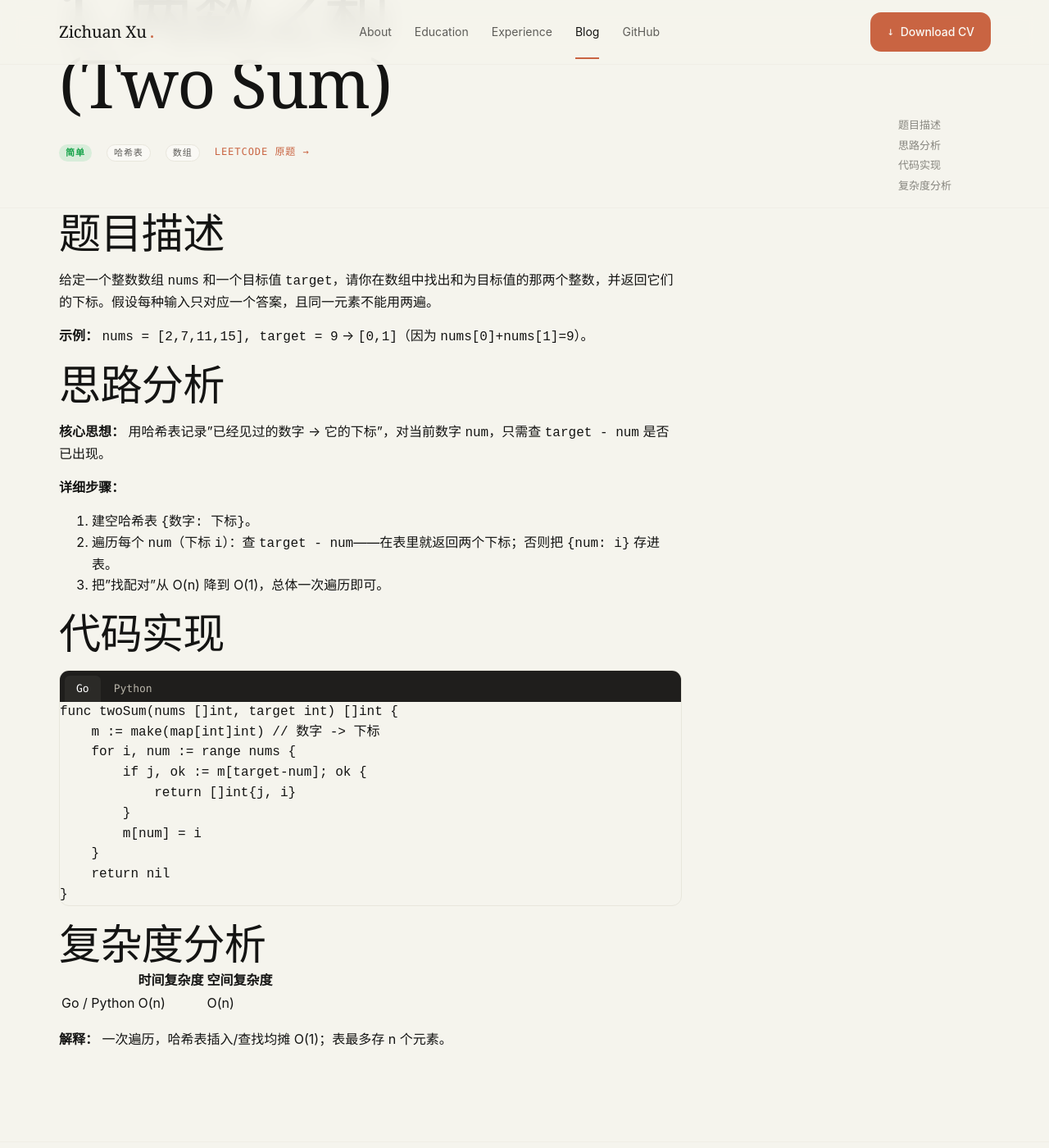
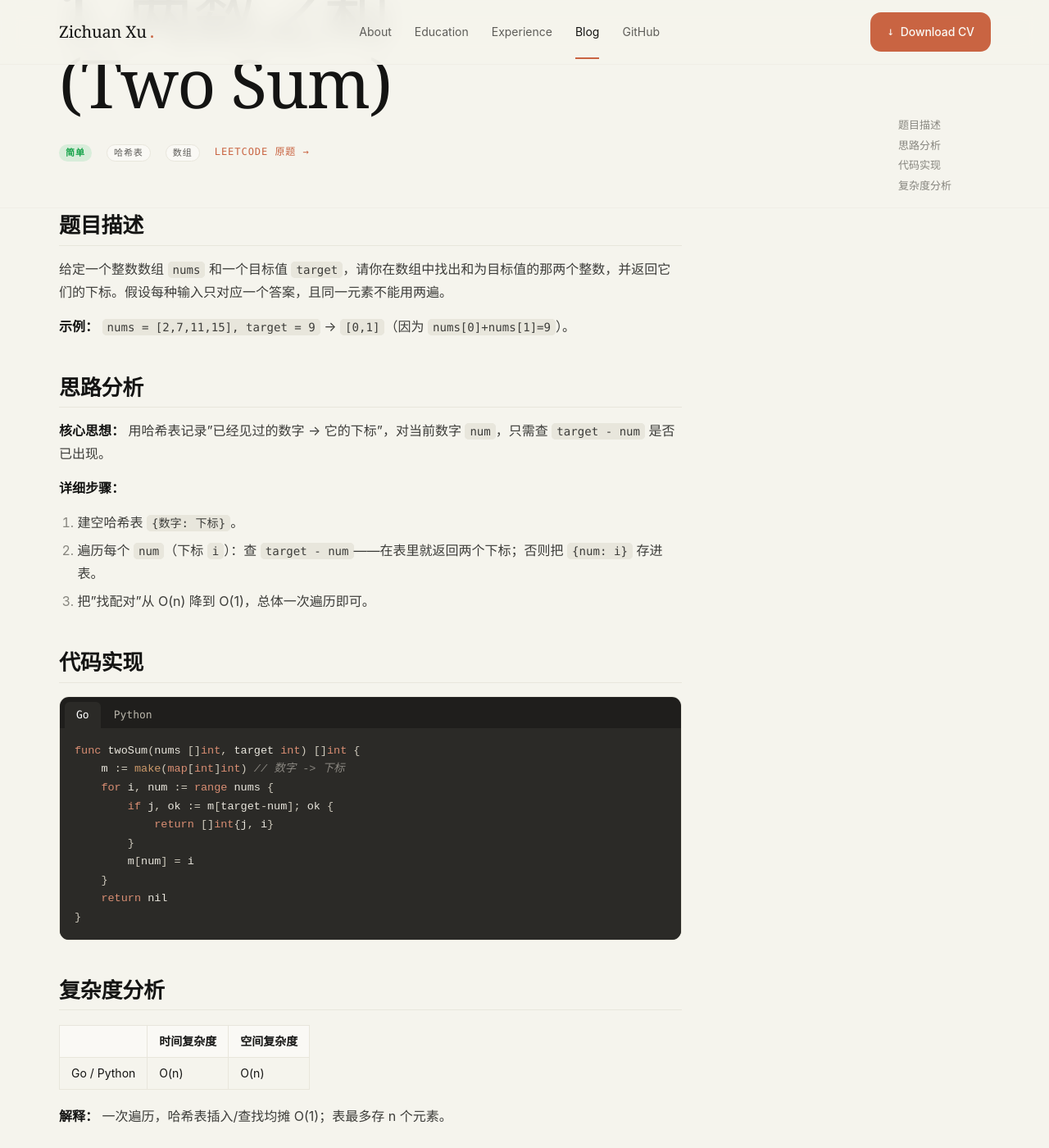
Before and after one commit to zichuanxu/zichuanxu.github.io, a Jekyll site: the page built from _posts/2026-06-16-0001-two-sum.md, in a window 1280 px wide and 1400 px high, scrolled down 257 px. Shown: the whole window at 82% size. Built offline with Jekyll 4.4.1, drawn with Linux system fonts in a browser that asks for light colours.

Commit message:
fix(style): add leetcode prose typography, complexity table, rouge syntax highlighting

```diff
--- a/assets/css/site-2026.css
+++ b/assets/css/site-2026.css
@@ -772,3 +772,37 @@ h1, h2, h3, h4 { text-wrap: balance; }
 .blog-card h3 { font-size:var(--fs-h3); margin:6px 0; }
 .blog-placeholder { background:var(--surface); border:1px dashed var(--border-soft);
   border-radius:var(--radius-md); padding:24px; color:var(--meta); text-align:center; }
+
+/* ─── leetcode 详情正文排版 (prose) ─────────────────────────────────── */
+.leetcode-prose h2 { font-family:var(--font-display); font-size:26px; font-weight:600; line-height:1.25;
+  letter-spacing:-0.01em; margin:44px 0 14px; padding-bottom:8px; border-bottom:1px solid var(--border-soft); }
+.leetcode-prose h2:first-child { margin-top:4px; }
+.leetcode-prose h3 { font-size:18px; font-weight:600; margin:26px 0 10px; color:var(--fg); }
+.leetcode-prose p { line-height:1.75; margin:14px 0; color:var(--fg-2); }
+.leetcode-prose ul, .leetcode-prose ol { padding-left:1.4em; margin:14px 0; line-height:1.75; color:var(--fg-2); }
+.leetcode-prose li { margin:6px 0; }
+.leetcode-prose li::marker { color:var(--meta); }
+.leetcode-prose strong { color:var(--fg); font-weight:700; }
+.leetcode-prose a { color:var(--accent); text-decoration:underline; text-underline-offset:2px; }
+.leetcode-prose :not(pre) > code { font-family:var(--font-mono); font-size:0.88em;
+  background:var(--surface-warm); border:1px solid var(--border-soft); border-radius:5px; padding:1px 5px; }
+
+/* 复杂度表格 */
+.leetcode-prose table { border-collapse:collapse; margin:18px 0; font-size:14px; }
+.leetcode-prose th, .leetcode-prose td { border:1px solid var(--border-soft); padding:8px 14px; text-align:left; }
+.leetcode-prose th { background:var(--surface); font-weight:600; color:var(--fg); }
+
+/* 代码块：深色，承接上方深色 tab 头 */
+.code-tabs .tab-content .highlighter-rouge { margin:0; }
+.code-tabs .tab-content .highlight { background:#2b2a27; margin:0; }
+.code-tabs .tab-content pre.highlight { background:#2b2a27; color:#e9e6dd; margin:0;
+  padding:16px 18px; overflow-x:auto; font-family:var(--font-mono); font-size:13.5px; line-height:1.6; }
+/* rouge 暖色调语法高亮 */
+.code-tabs .highlight .k, .code-tabs .highlight .kd, .code-tabs .highlight .kn,
+.code-tabs .highlight .kc, .code-tabs .highlight .kr, .code-tabs .highlight .kt { color:#d98e73; }
+.code-tabs .highlight .s, .code-tabs .highlight .s1, .code-tabs .highlight .s2, .code-tabs .highlight .se { color:#a3b565; }
+.code-tabs .highlight .c, .code-tabs .highlight .c1, .code-tabs .highlight .cm { color:#8a8780; font-style:italic; }
+.code-tabs .highlight .nf, .code-tabs .highlight .nx, .code-tabs .highlight .na { color:#e0b27a; }
+.code-tabs .highlight .nb, .code-tabs .highlight .bp, .code-tabs .highlight .nc { color:#cd9a6b; }
+.code-tabs .highlight .mi, .code-tabs .highlight .mf, .code-tabs .highlight .mh { color:#c9a26d; }
+.code-tabs .highlight .o, .code-tabs .highlight .ow, .code-tabs .highlight .p { color:#cfcabd; }
```
